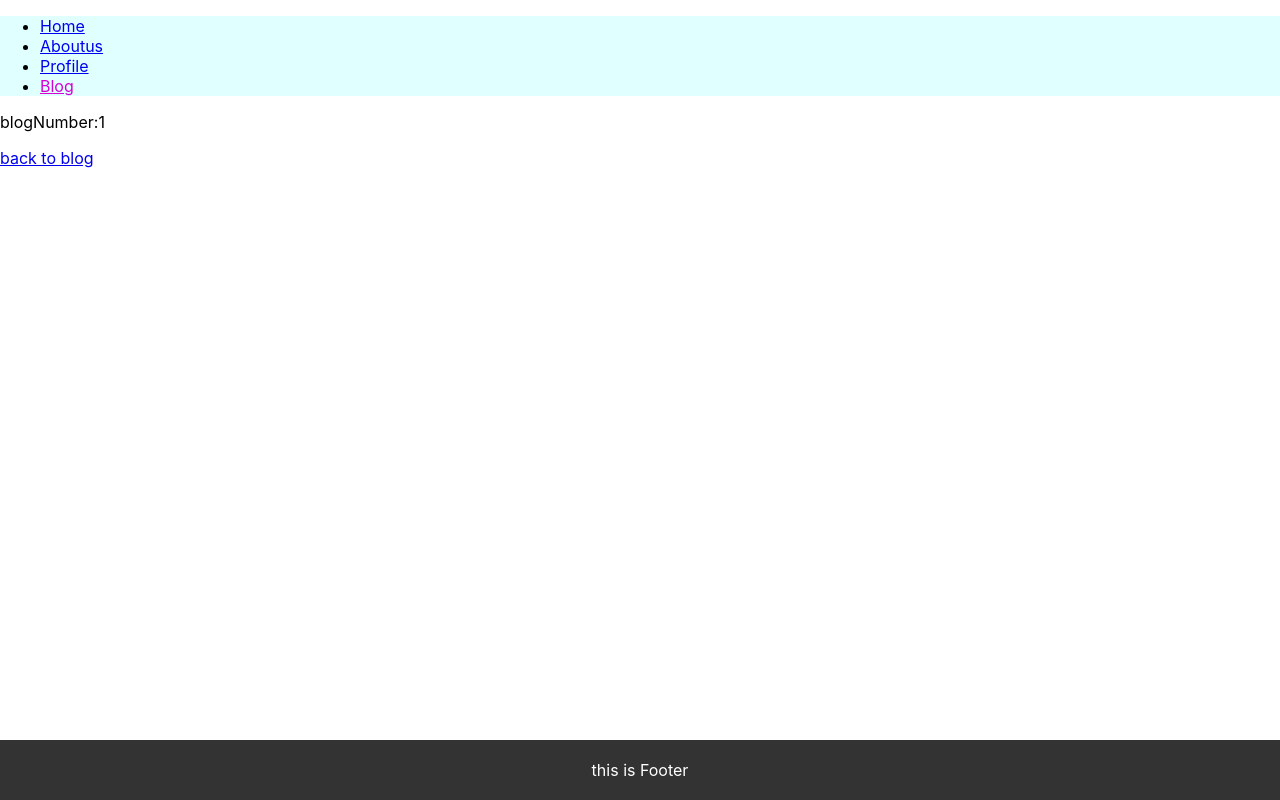
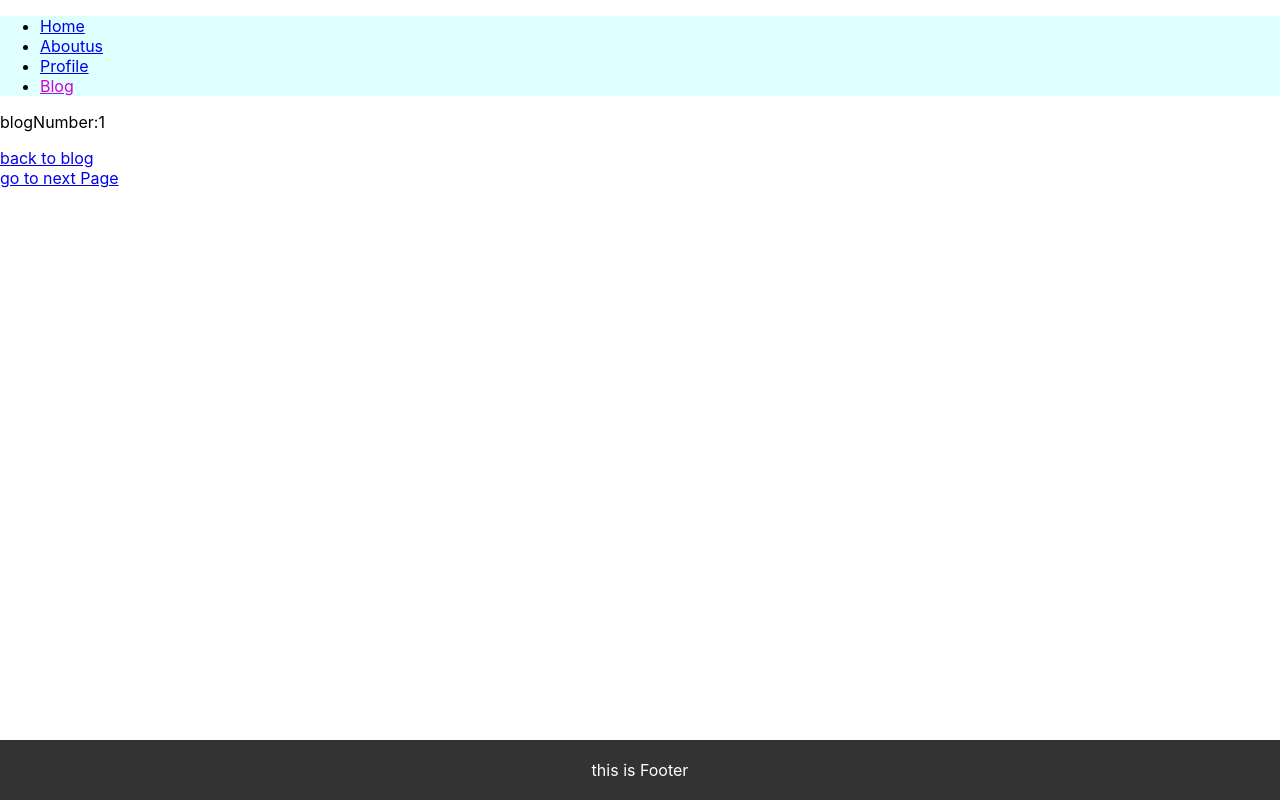
Before and after one commit to HanzaleLatifi/SPA-react-router-, a React (Create React App) app: page /blog/1 in a window 1280 px wide. Built offline with nearby package versions, Linux system fonts and the light colour scheme.

Commit message:
go to nextBlog

```diff
--- a/src/components/Blogs.js
+++ b/src/components/Blogs.js
@@ -8,6 +8,8 @@ function Blogs(props) {
         <div>
             <p> blogNumber:{id}</p>
              <Link to="/blog">back to blog</Link>
+             <br/>
+             <Link to={`/blog/${parseInt(id) +1}`}>go to next Page</Link>
 
         </div>
     )
```
